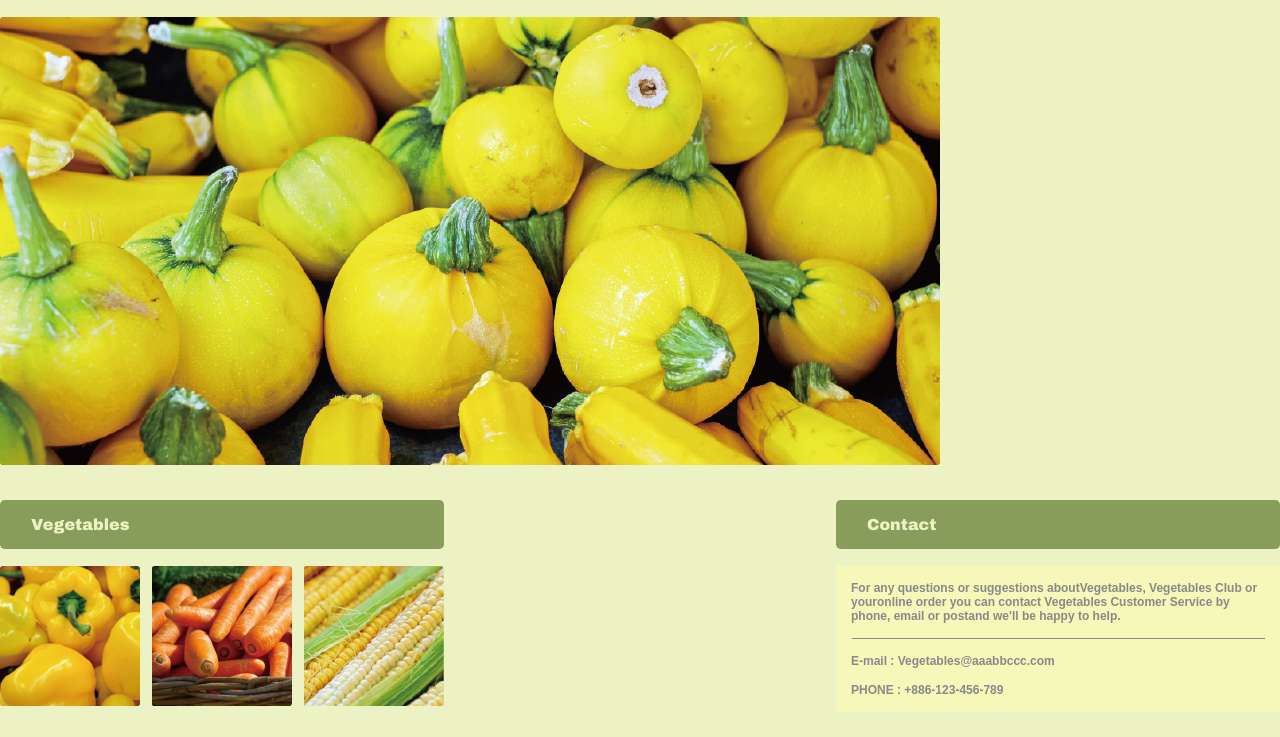
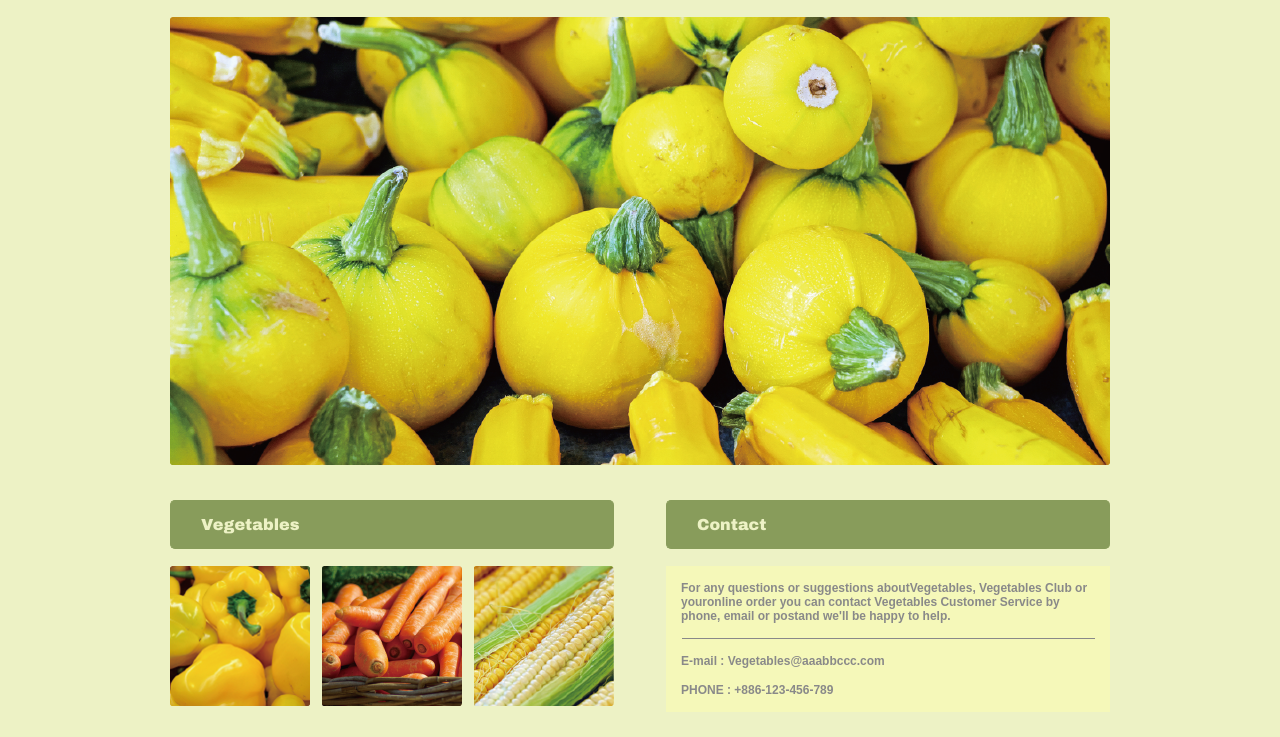
Before and after one commit to MingyangKo/vegetable, a plain HTML site: page index.html in a window 1280 px wide. Shown: the part 172-909 px from the top of the page. Drawn offline with Linux system fonts and the light colour scheme.

Commit message:
Update stylesheet.css

```diff
--- a/css/stylesheet.css
+++ b/css/stylesheet.css
@@ -10,7 +10,7 @@ body{
   margin:0px;
 }
 .whole{
-/*   max-width: 940px; */
+  max-width: 940px;
   margin-left: auto;
   margin-right: auto;
   padding-top:50px;
```
